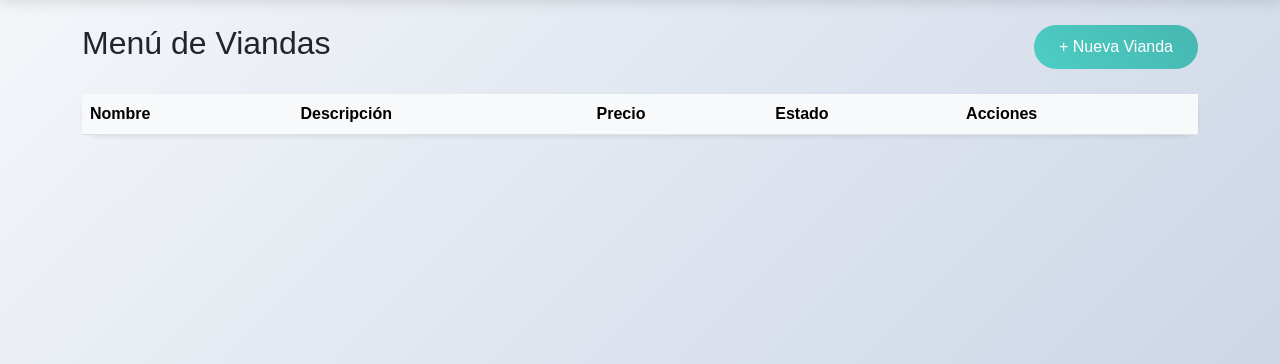
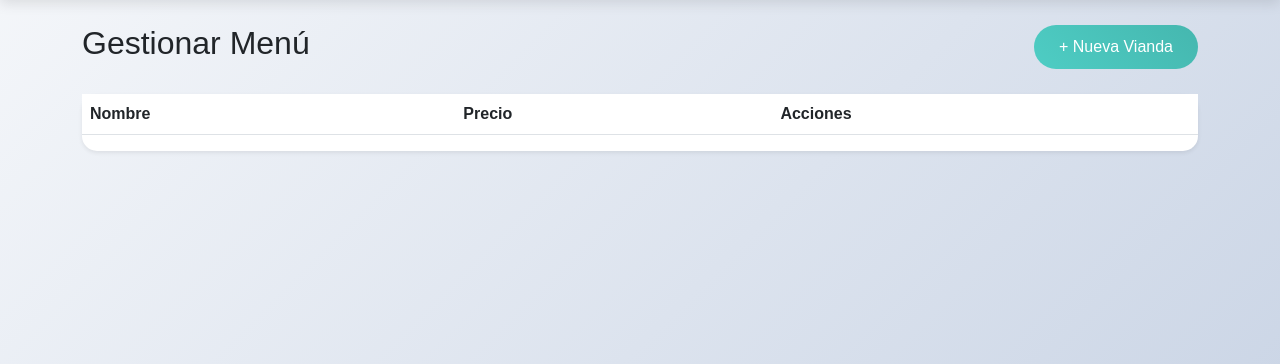
Before and after one commit to matiassoaresdelima-ctrl/Comercio, a Flask app: page /viandas in a window 1280 px wide. Shown: the part 56-420 px from the top of the page. Run offline with Flask 3, Linux system fonts and the light colour scheme; data that the repository does not hold is empty.

Commit message:
Feature: Added interactive forms for Viandas and dynamic Dashboard

```diff
--- a/app.py
+++ b/app.py
@@ -1,7 +1,8 @@
 
-from flask import Flask, render_template, request, redirect, url_for
+from flask import Flask, render_template, request, redirect, url_for, flash
 from models import db, Vianda, Cliente, Pedido, MovimientoDinero
 import os
+from datetime import datetime
 
 app = Flask(__name__)
 app.config['SECRET_KEY'] = 'comercio_key_2024'
@@ -12,15 +13,36 @@ db.init_app(app)
 
 @app.route('/')
 def index():
-    return render_template('dashboard.html')
+    # Datos básicos para el dashboard
+    total_ventas = db.session.query(db.func.sum(Pedido.total)).scalar() or 0.0
+    conteo_pedidos = Pedido.query.count()
+    return render_template('dashboard.html', total_ventas=total_ventas, conteo_pedidos=conteo_pedidos)
 
-@app.route('/viandas')
+@app.route('/viandas', methods=['GET', 'POST'])
 def viandas():
+    if request.method == 'POST':
+        nueva = Vianda(
+            nombre=request.form.get('nombre'),
+            descripcion=request.form.get('descripcion'),
+            precio=float(request.form.get('precio', 0)),
+            disponible=True
+        )
+        db.session.add(nueva)
+        db.session.commit()
+        return redirect(url_for('viandas'))
+
     lista = Vianda.query.all()
     return render_template('viandas.html', viandas=lista)
 
+@app.route('/eliminar_vianda/<int:id>')
+def eliminar_vianda(id):
+    v = Vianda.query.get(id)
+    if v:
+        db.session.delete(v)
+        db.session.commit()
+    return redirect(url_for('viandas'))
+
 if __name__ == '__main__':
-    port = int(os.environ.get('PORT', 5000))
     with app.app_context():
         db.create_all()
-    app.run(host='0.0.0.0', port=port)
+    app.run(host='0.0.0.0', port=int(os.environ.get('PORT', 5000)))
--- a/templates/viandas.html
+++ b/templates/viandas.html
@@ -2,36 +2,35 @@
 {% extends 'base.html' %}
 {% block content %}
 <div class='d-flex justify-content-between align-items-center mb-4'>
-    <h2>Menú de Viandas</h2>
-    <button class='btn btn-success' data-bs-toggle='modal' data-bs-target='#addVianda'>+ Nueva Vianda</button>
+    <h2>Gestionar Menú</h2>
+    <button class='btn btn-success' data-bs-toggle='collapse' data-bs-target='#formVianda'>+ Nueva Vianda</button>
 </div>
+
+<div class='collapse mb-4' id='formVianda'>
+    <div class='card card-body'>
+        <form method='POST'>
+            <div class='row'>
+                <div class='col-md-4'><input type='text' name='nombre' class='form-control' placeholder='Nombre' required></div>
+                <div class='col-md-4'><input type='number' step='0.01' name='precio' class='form-control' placeholder='Precio' required></div>
+                <div class='col-md-4'><button type='submit' class='btn btn-primary w-100'>Guardar</button></div>
+                <div class='col-12 mt-2'><textarea name='descripcion' class='form-control' placeholder='Descripción'></textarea></div>
+            </div>
+        </form>
+    </div>
+</div>
+
 <div class='card shadow-sm'>
-    <div class='table-responsive'>
-        <table class='table table-hover mb-0'>
-            <thead class='table-light'>
-                <tr>
-                    <th>Nombre</th>
-                    <th>Descripción</th>
-                    <th>Precio</th>
-                    <th>Estado</th>
-                    <th>Acciones</th>
-                </tr>
-            </thead>
+    <table class='table'>
+        <thead><tr><th>Nombre</th><th>Precio</th><th>Acciones</th></tr></thead>
         <tbody>
             {% for v in viandas %}
             <tr>
                 <td>{{ v.nombre }}</td>
-                    <td>{{ v.descripcion }}</td>
                 <td>${{ v.precio }}</td>
-                    <td><span class='badge bg-{{ "success" if v.disponible else "danger" }}'>{{ "Disponible" if v.disponible else "Agotada" }}</span></td>
-                    <td>
-                        <button class='btn btn-sm btn-outline-primary'><i class='fas fa-edit'></i></button>
-                        <button class='btn btn-sm btn-outline-danger'><i class='fas fa-trash'></i></button>
-                    </td>
+                <td><a href='/eliminar_vianda/{{ v.id }}' class='btn btn-sm btn-danger'>Borrar</a></td>
             </tr>
             {% endfor %}
         </tbody>
     </table>
 </div>
-</div>
 {% endblock %}
```
Lines whose indentation alone changed are shown as unchanged.
